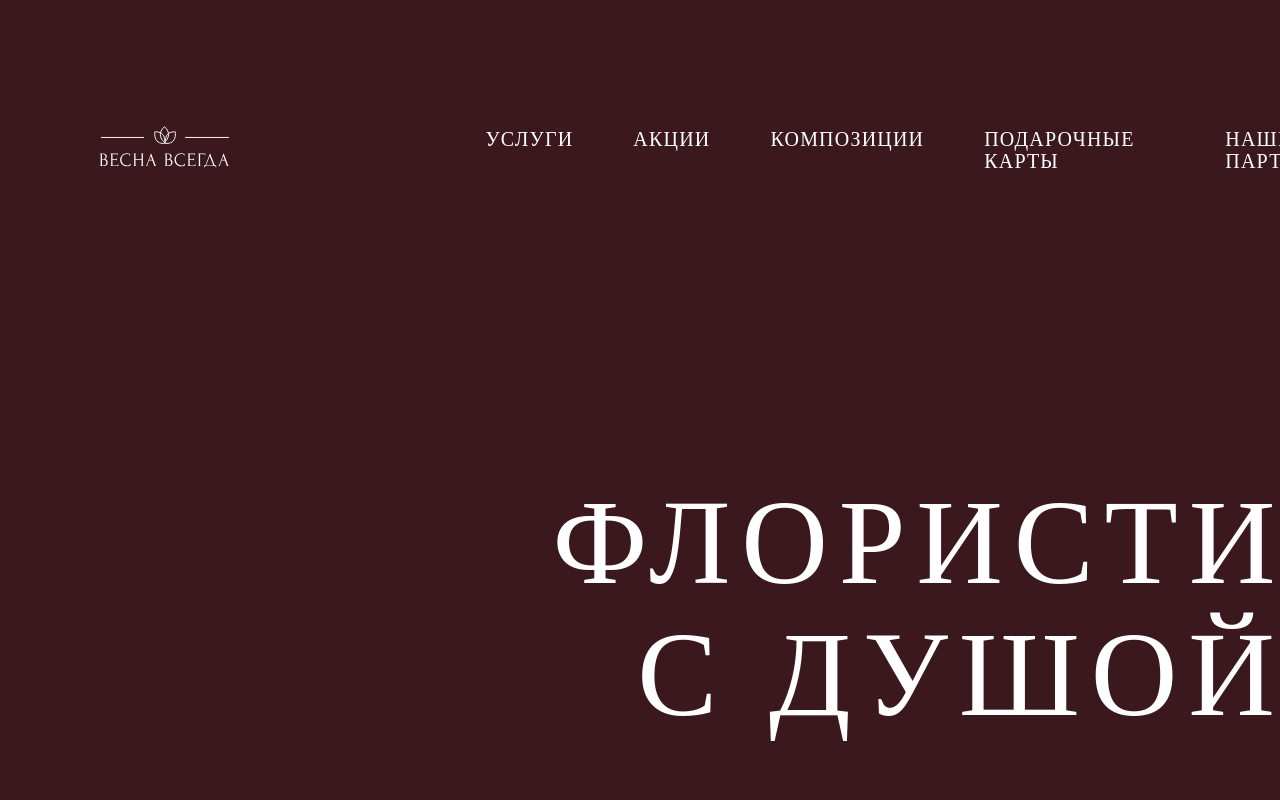
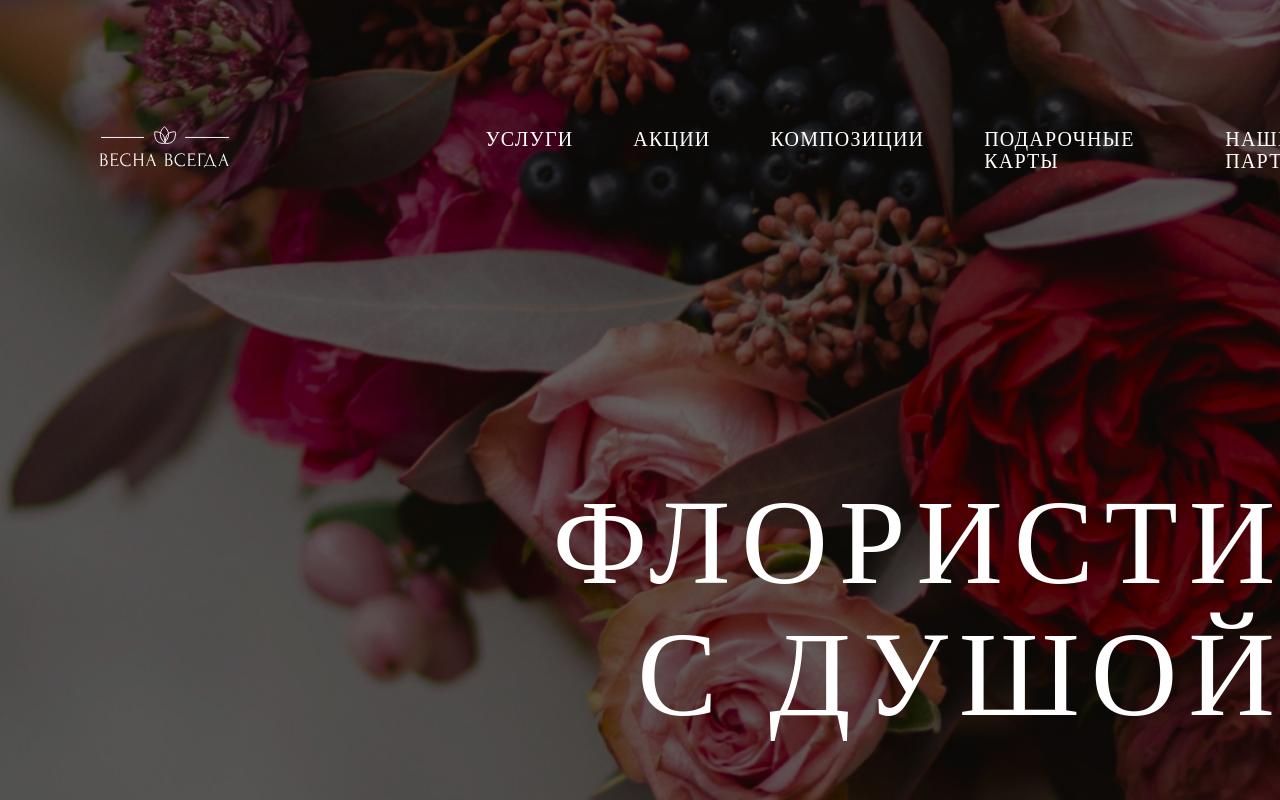
Before and after one commit to LeksVK/floristic-maket, a plain HTML site: page index.html in a window 1280 px wide. Shown: the top 800 px of the page. Drawn offline with Linux system fonts and the light colour scheme; a web font is replaced by a local one.

Commit message:
Update style.css

```diff
--- a/css/style.css
+++ b/css/style.css
@@ -90,7 +90,7 @@ body {
     margin: 0;
     padding: 0;
 
-    background-image: url("./img/background.jpg");
+    background-image: url("../img/background.jpg");
     background-position: center;
     background-size: cover;
     background-repeat: no-repeat;
```
